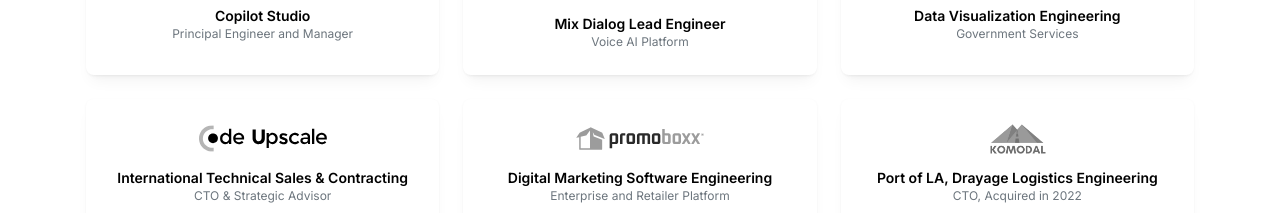
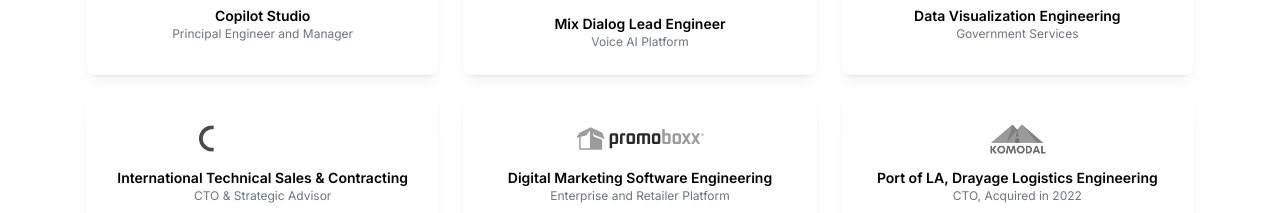
Before and after one commit to cjennison/chrisjennison-personalsite, a Next.js app: page / in a window 1280 px wide. Shown: the part 2120-2333 px from the top of the page. Built offline with nearby package versions, Linux system fonts and the light colour scheme.

Commit message:
improve dark mode experience

```diff
--- a/src/components/sections/ExperienceLogos.tsx
+++ b/src/components/sections/ExperienceLogos.tsx
@@ -1,4 +1,6 @@
-import { Card, Text, Title } from "@mantine/core";
+"use client";
+
+import { Card, Text, Title, useMantineColorScheme } from "@mantine/core";
 import Image from "next/image";
 
 interface ExperienceItem {
@@ -63,7 +65,7 @@
       alt: "Code Upscale",
       width: 128,
       height: 32,
-      className: "h-8 object-contain invert",
+      className: "h-8 object-contain",
     },
     title: "International Technical Sales & Contracting",
     subtitle: "CTO & Strategic Advisor",
@@ -98,6 +100,8 @@
   title = "Professional Experience",
   experiences = defaultExperiences,
 }: ExperienceLogosProps) {
+  const { colorScheme } = useMantineColorScheme();
+
   return (
     <div>
       <Title
@@ -126,6 +130,20 @@
                 width={experience.logo.width}
                 height={experience.logo.height}
                 className={experience.logo.className}
+                style={{
+                  filter: (() => {
+                    if (experience.id === "nuance" && colorScheme === "dark") {
+                      return "invert(1)";
+                    }
+                    if (
+                      experience.id === "codeupscale" &&
+                      colorScheme === "light"
+                    ) {
+                      return "invert(1)";
+                    }
+                    return undefined;
+                  })(),
+                }}
               />
             </div>
             <Title
--- a/src/components/sections/HeroSection.tsx
+++ b/src/components/sections/HeroSection.tsx
@@ -146,6 +146,9 @@
                   width={20}
                   height={14}
                   className="inline cursor-pointer"
+                  style={{
+                    filter: colorScheme === "dark" ? "invert(1)" : "none",
+                  }}
                 />
               </Tooltip>{" "}
               with my wife, my {getDaughterAge()} year old daughter, dogs and
```
